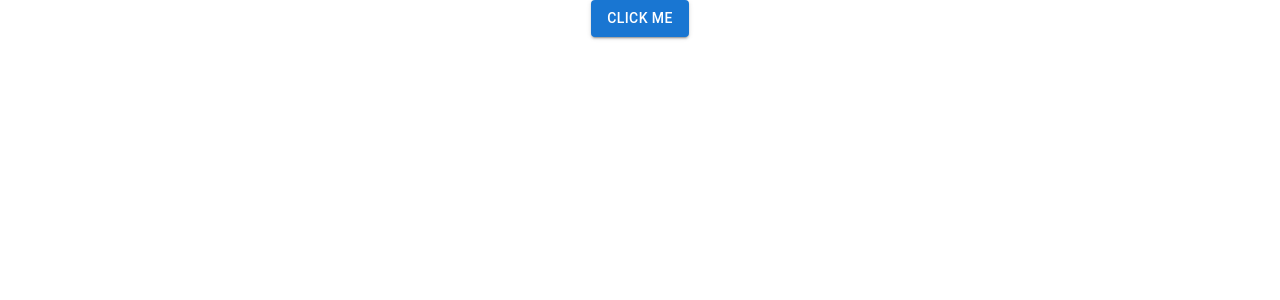
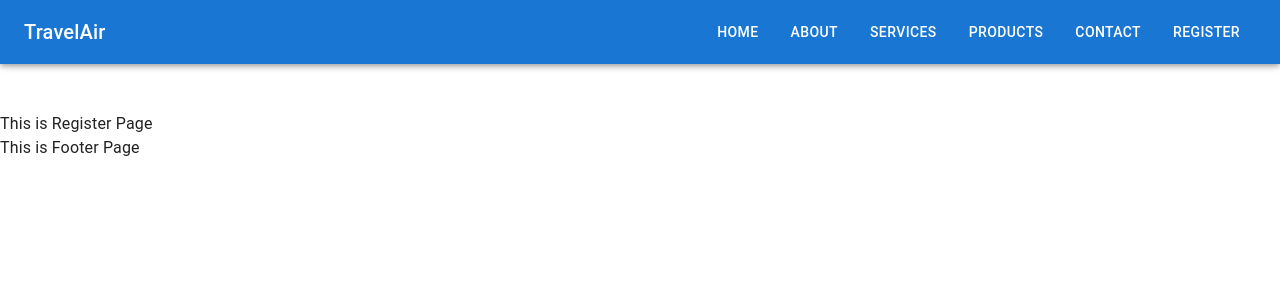
Before and after one commit to Mazharul430106/travelair-clientsite, a React (Create React App) app: page /register in a window 1280 px wide. Shown: the top 300 px of the page. Built offline with nearby package versions, Linux system fonts and the light colour scheme.

Commit message:
added navbar and setup react routing also favicon

```diff
--- a/package.json
+++ b/package.json
@@ -5,6 +5,7 @@
   "dependencies": {
     "@emotion/react": "^11.10.6",
     "@emotion/styled": "^11.10.6",
+    "@mui/icons-material": "^5.11.16",
     "@mui/material": "^5.12.2",
     "@testing-library/jest-dom": "^5.16.5",
     "@testing-library/react": "^13.4.0",
--- a/src/App.js
+++ b/src/App.js
@@ -1,11 +1,12 @@
-import { Button } from '@mui/material';
+import { RouterProvider } from 'react-router-dom';
 import './App.css';
+import { route } from './Pages/Routes/Route/Route';
 
 function App() {
 
   return (
-    <div className="App">
-        <Button variant='contained'>Click me</Button>
+    <div className="">
+      <RouterProvider router={route}></RouterProvider>
     </div>
   );
 }
--- a/src/Layout/Main.js
+++ b/src/Layout/Main.js
@@ -1,9 +1,14 @@
 import React from 'react';
+import { Outlet } from 'react-router-dom';
+import Navbar from '../Shared/Navbar/Navbar';
+import Footer from '../Shared/Footer/Footer';
 
 const Main = () => {
     return (
         <div>
-            <h1>This is Main Layout page</h1>
+            <Navbar></Navbar>
+            <Outlet></Outlet>
+            <Footer></Footer>
         </div>
     );
 };
--- /dev/null
+++ b/src/Pages/Contact/Contact.js
@@ -0,0 +1,11 @@
+import React from 'react';
+
+const Contact = () => {
+    return (
+        <div>
+            <h1>This is Contact page</h1>
+        </div>
+    );
+};
+
+export default Contact;
--- /dev/null
+++ b/src/Pages/FAQ/FAQ.js
@@ -0,0 +1,11 @@
+import React from 'react';
+
+const FAQ = () => {
+    return (
+        <div>
+            <h1>This is Faq Page</h1>
+        </div>
+    );
+};
+
+export default FAQ;
--- /dev/null
+++ b/src/Pages/Newsletter/Newsletter.js
@@ -0,0 +1,11 @@
+import React from 'react';
+
+const Newsletter = () => {
+    return (
+        <div>
+            <h1>This is Newsletter Page</h1>
+        </div>
+    );
+};
+
+export default Newsletter;
--- /dev/null
+++ b/src/Pages/Register/Register.js
@@ -0,0 +1,11 @@
+import React from 'react';
+
+const Register = () => {
+    return (
+        <div>
+            <h1>This is Register Page</h1>
+        </div>
+    );
+};
+
+export default Register;
--- a/src/Pages/Routes/Route/Route.js
+++ b/src/Pages/Routes/Route/Route.js
@@ -0,0 +1,46 @@
+import { createBrowserRouter } from "react-router-dom";
+import Main from "../../../Layout/Main";
+import { Home } from "@mui/icons-material";
+import Products from "../../Products/Products";
+import Services from "../../Services/Services";
+import Blog from "../../Blog/Blog";
+import Contact from "../../Contact/Contact";
+import About from "../../About/About";
+import Register from "../../Register/Register";
+
+export const route = createBrowserRouter([
+    {
+        path: '/',
+        element: <Main></Main>,
+        children: [
+            {
+                path: '/home',
+                element: <Home></Home>
+            },
+            {
+                path: '/about',
+                element: <About></About>
+            },
+            {
+                path: '/products',
+                element: <Products></Products>
+            },
+            {
+                path: '/services',
+                element: <Services></Services>
+            },
+            {
+                path: '/blog',
+                element: <Blog></Blog>
+            },
+            {
+                path: '/contact',
+                element: <Contact></Contact>
+            },
+            {
+                path: '/register',
+                element: <Register></Register>
+            }
+        ]
+    }
+])
--- /dev/null
+++ b/src/Shared/Footer/Footer.js
@@ -0,0 +1,11 @@
+import React from 'react';
+
+const Footer = () => {
+    return (
+        <div>
+            <h1>This is Footer Page</h1>
+        </div>
+    );
+};
+
+export default Footer;
--- /dev/null
+++ b/src/Shared/Navbar/Navbar.css
@@ -0,0 +1,3 @@
+.MuiTypography-root{
+    text-align: start;
+}
--- /dev/null
+++ b/src/Shared/Navbar/Navbar.js
@@ -0,0 +1,112 @@
+import * as React from 'react';
+import AppBar from '@mui/material/AppBar';
+import Box from '@mui/material/Box';
+import CssBaseline from '@mui/material/CssBaseline';
+import Divider from '@mui/material/Divider';
+import Drawer from '@mui/material/Drawer';
+import IconButton from '@mui/material/IconButton';
+import List from '@mui/material/List';
+import ListItem from '@mui/material/ListItem';
+import ListItemButton from '@mui/material/ListItemButton';
+import ListItemText from '@mui/material/ListItemText';
+import MenuIcon from '@mui/icons-material/Menu';
+import Toolbar from '@mui/material/Toolbar';
+import Typography from '@mui/material/Typography';
+import '../Navbar/Navbar.css'
+import { Link } from 'react-router-dom';
+import { Button } from '@mui/material';
+
+
+const drawerWidth = 240;
+const navItems = ['Home', 'About', 'Services', 'Products', 'Contact', 'Register'];
+
+export default function Navbar(props) {
+    const { window } = props;
+    const [mobileOpen, setMobileOpen] = React.useState(false);
+
+    const handleDrawerToggle = () => {
+        setMobileOpen((prevState) => !prevState);
+    };
+
+    const drawer = (
+        <Box onClick={handleDrawerToggle} sx={{ textAlign: 'center' }}>
+            <Typography variant="h6" sx={{ my: 2 }}>
+                <Link to='/'>
+                    TravelAir
+                </Link>
+            </Typography>
+            <Divider />
+            <List>
+                {navItems.map((item) => (
+                    <ListItem key={item} disablePadding>
+                        <ListItemButton sx={{ textAlign: 'center' }}>
+
+                            <Link to={`/${item}`}>
+                                {item}
+                            </Link>
+                        </ListItemButton>
+                    </ListItem>
+                ))}
+            </List>
+        </Box>
+    );
+
+    const container = window !== undefined ? () => window().document.body : undefined;
+
+    return (
+        <Box sx={{ display: 'flex' }}>
+            <CssBaseline />
+            <AppBar component="nav">
+                <Toolbar>
+                    <IconButton
+                        color="inherit"
+                        aria-label="open drawer"
+                        edge="start"
+                        onClick={handleDrawerToggle}
+                        sx={{ mr: 2, display: { sm: 'none' } }}
+                    >
+                        <MenuIcon />
+                    </IconButton>
+                    <Typography
+                        variant="h6"
+                        component="div"
+                        sx={{ flexGrow: 1, display: { xs: 'none', sm: 'block' } }}
+                    >
+                        <Link to='/'>
+                            TravelAir
+                        </Link>
+                    </Typography>
+                    <Box sx={{ display: { xs: 'none', sm: 'block', } }}>
+                        {navItems.map((item) => (
+                            <Button variant='contined'>
+                                <Link to={`/${item}`} key={item} sx={{ color: '#fff', }}>
+                                    {item}
+                                </Link>
+                            </Button>
+                        ))}
+                    </Box>
+                </Toolbar>
+            </AppBar>
+            <Box component="nav">
+                <Drawer
+                    container={container}
+                    variant="temporary"
+                    open={mobileOpen}
+                    onClose={handleDrawerToggle}
+                    ModalProps={{
+                        keepMounted: true, // Better open performance on mobile.
+                    }}
+                    sx={{
+                        display: { xs: 'block', sm: 'none' },
+                        '& .MuiDrawer-paper': { boxSizing: 'border-box', width: drawerWidth },
+                    }}
+                >
+                    {drawer}
+                </Drawer>
+            </Box>
+            <Box component="main" sx={{ p: 3 }}>
+                <Toolbar />
+            </Box>
+        </Box>
+    );
+}
--- /dev/null
+++ b/src/Theme/Theme.js
@@ -0,0 +1,7 @@
+import { createTheme } from "@mui/material";
+
+export const theme = createTheme({
+    palette: {
+        mode: 'dark'
+    }
+})
```
Also changed, not shown: 2 other files (tests, documents, lock files or other folders).
